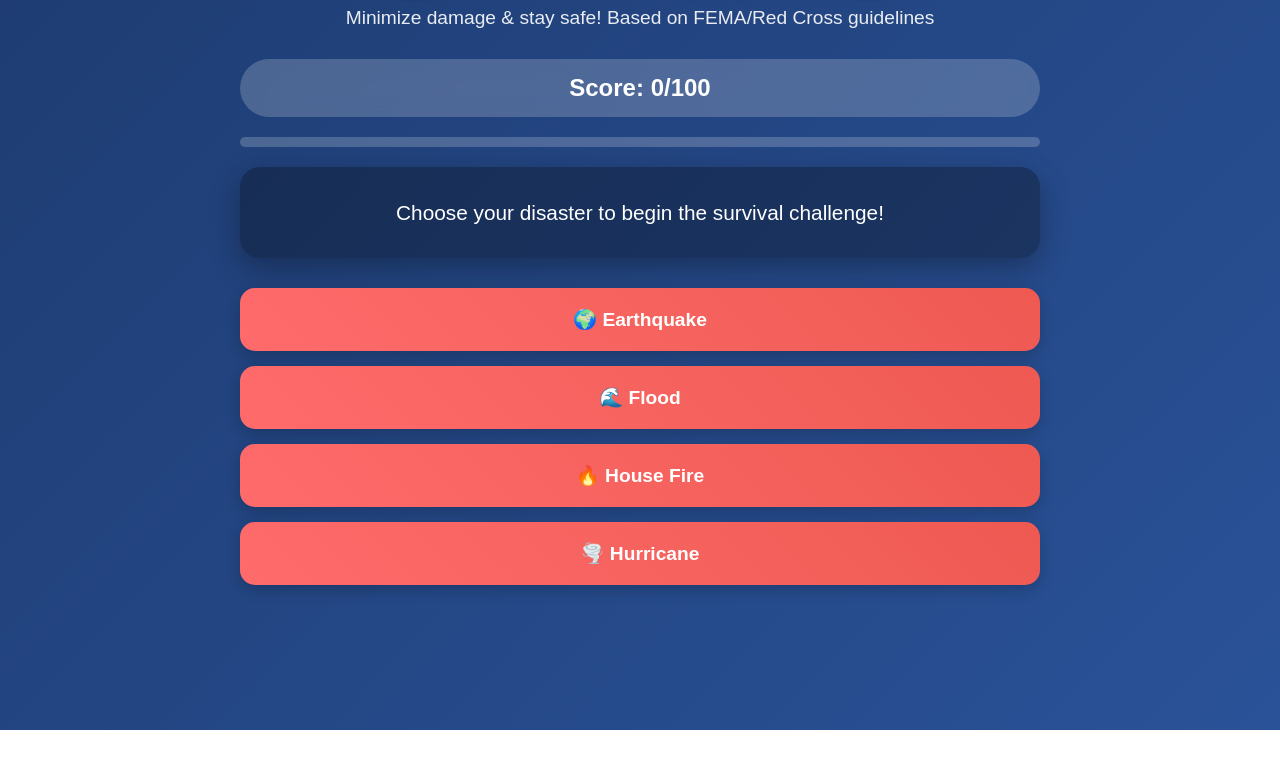
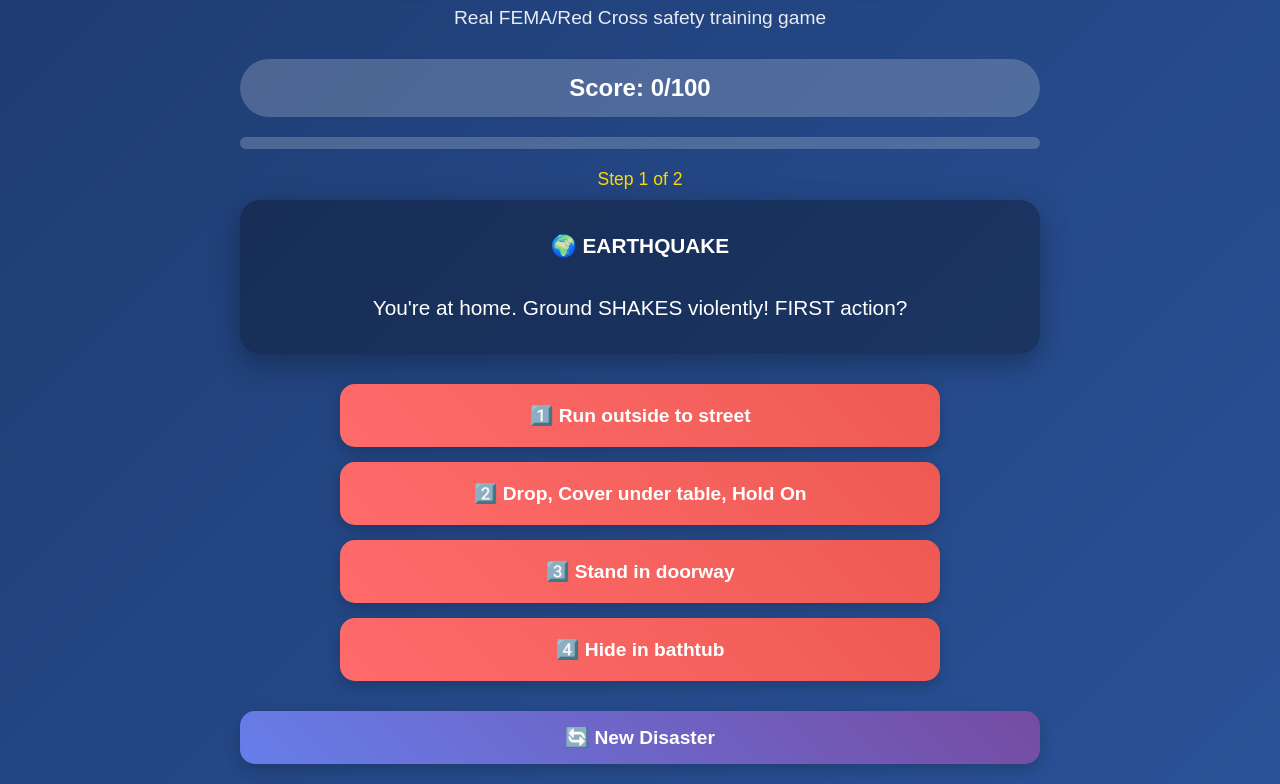
Before and after one commit to lynverai04-hub/disaster-prep-game.html, a plain HTML site: page index.html in a window 1280 px wide. Both pictures are taken after a click on the button "🌍 Earthquake". Shown: the part 70-854 px from the top of the page. Before the commit the page ends 800 px from the top, so only its background shows below. Drawn offline with Linux system fonts and the light colour scheme.

Commit message:
Update index.html

```diff
--- a/index.html
+++ b/index.html
@@ -3,7 +3,7 @@
 <head>
     <meta charset="UTF-8">
     <meta name="viewport" content="width=device-width, initial-scale=1.0">
-    <title>Disaster Prep Quest - Web Game</title>
+    <title>Disaster Prep Quest</title>
     <style>
         * { margin: 0; padding: 0; box-sizing: border-box; }
         body {
@@ -26,7 +26,6 @@
             font-size: 1.5em;
             font-weight: bold;
             margin-bottom: 20px;
-            backdrop-filter: blur(10px);
         }
         .scenario {
             background: rgba(0,0,0,0.3);
@@ -37,7 +36,7 @@
             line-height: 1.5;
             box-shadow: 0 10px 30px rgba(0,0,0,0.3);
         }
-        .choices { display: flex; flex-direction: column; gap: 15px; }
+        .choices { display: flex; flex-direction: column; gap: 15px; max-width: 600px; margin: 0 auto; }
         .choice-btn {
             background: linear-gradient(45deg, #ff6b6b, #ee5a52);
             color: white;
@@ -49,32 +48,39 @@
             transition: all 0.3s ease;
             font-weight: bold;
             box-shadow: 0 5px 15px rgba(0,0,0,0.2);
+            width: 100%;
         }
         .choice-btn:hover { transform: translateY(-3px); box-shadow: 0 8px 25px rgba(0,0,0,0.3); }
         .choice-btn:active { transform: translateY(0); }
+        .choice-btn:disabled {
+            opacity: 0.5;
+            cursor: not-allowed;
+            transform: none;
+        }
         .feedback {
             margin-top: 20px;
-            padding: 20px;
+            padding: 25px;
             border-radius: 15px;
-            font-size: 1.1em;
+            font-size: 1.2em;
             font-weight: bold;
-            min-height: 60px;
+            min-height: 80px;
+            display: none;
         }
-        .safe { background: rgba(46, 204, 113, 0.8); }
-        .risky { background: rgba(241, 196, 15, 0.8); }
-        .dangerous { background: rgba(231, 76, 60, 0.8); }
-        .hidden { display: none; }
+        .safe { background: rgba(46, 204, 113, 0.9); border: 3px solid #27ae60; }
+        .risky { background: rgba(241, 196, 15, 0.9); border: 3px solid #f39c12; }
+        .dangerous { background: rgba(231, 76, 60, 0.9); border: 3px solid #c0392b; }
+        .hidden { display: none !important; }
         .restart-btn {
             background: linear-gradient(45deg, #667eea, #764ba2);
-            margin-top: 20px;
+            margin-top: 30px;
             padding: 15px 40px;
             font-size: 1.2em;
         }
         .progress {
             width: 100%;
-            height: 10px;
+            height: 12px;
             background: rgba(255,255,255,0.2);
-            border-radius: 5px;
+            border-radius: 6px;
             margin: 20px 0;
             overflow: hidden;
         }
@@ -84,143 +90,216 @@
             width: 0%;
             transition: width 0.5s ease;
         }
-        @media (max-width: 600px) {
-            h1 { font-size: 2em; }
-            .scenario { font-size: 1.1em; padding: 20px; }
-            .choice-btn { padding: 15px 20px; font-size: 1.1em; }
-        }
+        .step-info { font-size: 1.1em; color: #ffd700; margin-bottom: 10px; }
     </style>
 </head>
 <body>
     <div class="container">
         <h1>🚨 Disaster Prep Quest 🚨</h1>
-        <p class="subtitle">Minimize damage & stay safe! Based on FEMA/Red Cross guidelines</p>
+        <p class="subtitle">Real FEMA/Red Cross safety training game</p>
 
         <div class="score">Score: <span id="score">0</span>/100</div>
         <div class="progress">
-            <div class="progress-bar" id="progress"></div>
+            <div class="progress-bar" id="progressBar"></div>
         </div>
+        <div class="step-info" id="stepInfo">Choose your disaster!</div>
 
         <!-- Start Screen -->
         <div id="startScreen">
             <div class="scenario">
-                Choose your disaster to begin the survival challenge!
+                <strong>Pick your disaster survival challenge!</strong><br><br>
+                Test your knowledge of REAL safety protocols.
             </div>
             <div class="choices">
-                <button class="choice-btn" onclick="startGame(0)">🌍 Earthquake</button>
-                <button class="choice-btn" onclick="startGame(1)">🌊 Flood</button>
-                <button class="choice-btn" onclick="startGame(2)">🔥 House Fire</button>
-                <button class="choice-btn" onclick="startGame(3)">🌪️ Hurricane</button>
+                <button class="choice-btn" onclick="loadDisaster(0)">🌍 Earthquake</button>
+                <button class="choice-btn" onclick="loadDisaster(1)">🌊 Flood</button>
+                <button class="choice-btn" onclick="loadDisaster(2)">🔥 House Fire</button>
+                <button class="choice-btn" onclick="loadDisaster(3)">🌪️ Hurricane</button>
             </div>
         </div>
 
         <!-- Game Screen -->
         <div id="gameScreen" class="hidden">
-            <div class="scenario" id="scenario"></div>
-            <div class="choices" id="choices"></div>
-            <div class="feedback hidden" id="feedback"></div>
-            <button class="choice-btn restart-btn" onclick="restartGame()" id="restartBtn" style="display:none;">🔄 Restart Disaster</button>
+            <div class="scenario" id="scenarioText"></div>
+            <div class="choices" id="choiceContainer"></div>
+            <div class="feedback" id="feedback"></div>
+            <button class="choice-btn restart-btn" onclick="restartGame()">🔄 New Disaster</button>
         </div>
     </div>
 
     <script>
-        let currentScore = 0;
-        let currentDisaster = -1;
-        let currentStep = 0;
-        let gameData = {
-            0: { // Earthquake
-                name: "Earthquake",
-                steps: [
-                    {
-                        text: "You're at home during a major earthquake. Ground shakes violently! FIRST action?",
-                        choices: [
-                            { text: "Run outside to the street.", correct: false, type: "dangerous", explanation: "❌ Falling debris outside is deadlier. Stay inside!" },
-                            { text: "Drop, Cover under sturdy furniture, Hold On until shaking stops.", correct: true, type: "safe", explanation: "✅ Perfect! 'Drop, Cover, Hold On' (FEMA/USGS) protects from falling objects." },
-                            { text: "Stand in a doorway.", correct: false, type: "risky", explanation: "⚠️ Old myth. Doorways aren't safer—cover under a table instead." },
-                            { text: "Hide in the bathtub.", correct: false, type: "risky", explanation: "⚠️ OK for aftershocks, but first: Drop, Cover, Hold On where you are." }
-                        ]
-                    },
-                    {
-                        text: "Shaking stops. Power's out, aftershocks coming. Next?",
-                        choices: [
-                            { text: "Check for injuries & gas leaks before anything.", correct: true, type: "safe", explanation: "✅ Yes! 'Stop, Drop, Roll' if on fire. Check gas (smell rotten eggs), water lines." },
-                            { text: "Open all windows immediately.", correct: false, type: "dangerous", explanation: "❌ Could spread gas if leaking. Check first!" },
-                            { text: "Go back to bed.", correct: false, type: "dangerous", explanation: "❌ Aftershocks can be as strong. Evacuate if unsafe." }
-                        ]
+        // FULL GAME DATA - All disasters ready!
+        const disasters = {
+            0: { name: "🌍 EARTHQUAKE", steps: [
+                {
+                    question: "You're at home. Ground SHAKES violently! FIRST action?",
+                    choices: [
+                        "1️⃣ Run outside to street",
+                        "2️⃣ Drop, Cover under table, Hold On",
+                        "3️⃣ Stand in doorway",
+                        "4️⃣ Hide in bathtub"
+                    ],
+                    correct: 1,
+                    feedback: {
+                        0: { type: "dangerous", text: "❌ DEADLY! Falling debris outside kills most. Stay inside!" },
+                        1: { type: "safe", text: "✅ PERFECT! FEMA: 'Drop, Cover, Hold On' saves lives!" },
+                        2: { type: "risky", text: "⚠️ Myth! Doorways aren't safe anymore." },
+                        3: { type: "risky", text: "⚠️ Bathtub good for aftershocks, not first shake." }
                     }
-                ]
-            },
-            1: { // Flood
-                name: "Flood",
-                steps: [ /* Add more data here */ ]
-            },
-            2: { // Fire
-                name: "House Fire",
-                steps: [ /* Add more data here */ ]
-            },
-            3: { // Hurricane
-                name: "Hurricane",
-                steps: [ /* Add more data here */ ]
-            }
+                },
+                {
+                    question: "Shaking stops. Aftershocks coming! Next?",
+                    choices: [
+                        "1️⃣ Check gas leaks/injuries first",
+                        "2️⃣ Open all windows immediately",
+                        "3️⃣ Go back to sleep"
+                    ],
+                    correct: 0,
+                    feedback: {
+                        0: { type: "safe", text: "✅ YES! Smell rotten eggs? Gas leak. Check people first!" },
+                        1: { type: "dangerous", text: "❌ NO! Could spread gas if leaking!" },
+                        2: { type: "dangerous", text: "❌ Aftershocks destroy weakened buildings!" }
+                    }
+                }
+            ]},
+            1: { name: "🌊 FLOOD", steps: [
+                {
+                    question: "Flash flood warning! 6 inches of moving water...?",
+                    choices: [
+                        "1️⃣ Drive through to get home",
+                        "2️⃣ Turn around, go higher ground",
+                        "3️⃣ Wait in car"
+                    ],
+                    correct: 1,
+                    feedback: {
+                        0: { type: "dangerous", text: "❌ 6in water = 2,000lb force! Cars swept away!" },
+                        1: { type: "safe", text: "✅ TURN AROUND! Never drive through floodwater (Red Cross)." },
+                        2: { type: "dangerous", text: "❌ Water rises fast. Get to HIGH GROUND!" }
+                    }
+                }
+            ]},
+            2: { name: "🔥 HOUSE FIRE", steps: [
+                {
+                    question: "Smoke alarm blares! You smell smoke. FIRST?",
+                    choices: [
+                        "1️⃣ Grab valuables",
+                        "2️⃣ Get low, test door with back of hand",
+                        "3️⃣ Run to windows"
+                    ],
+                    correct: 1,
+                    feedback: {
+                        0: { type: "dangerous", text: "❌ Seconds matter! Get out NOW!" },
+                        1: { type: "safe", text: "✅ YES! Stay low (smoke rises), feel door (hot=use window)." },
+                        2: { type: "risky", text: "⚠️ Windows are 2nd choice if door hot." }
+                    }
+                }
+            ]},
+            3: { name: "🌪️ HURRICANE", steps: [
+                {
+                    question: "Hurricane approaching! Best prep?",
+                    choices: [
+                        "1️⃣ Board up windows",
+                        "2️⃣ Fill bathtubs with water",
+                        "3️⃣ Evacuate beaches"
+                    ],
+                    correct: 2,
+                    feedback: {
+                        0: { type: "risky", text: "⚠️ Good, but water is critical too." },
+                        1: { type: "risky", text: "⚠️ Smart for flushing toilets post-power loss." },
+                        2: { type: "safe", text: "✅ PRIORITY #1! Storm surge kills most (FEMA)." }
+                    }
+                }
+            ]}
         };
 
-        function startGame(disasterId) {
-            currentDisaster = disasterId;
+        let currentDisasterId = -1;
+        let currentStep = 0;
+        let score = 0;
+
+        function loadDisaster(disasterId) {
+            currentDisasterId = disasterId;
             currentStep = 0;
-            currentScore = 0;
-            updateScore();
+            score = 0;
+            updateUI();
             document.getElementById('startScreen').classList.add('hidden');
             document.getElementById('gameScreen').classList.remove('hidden');
-            showStep();
+            showCurrentStep();
         }
 
-        function showStep() {
-            const step = gameData[currentDisaster].steps[currentStep];
-            document.getElementById('scenario').innerHTML = `🌍 <strong>${gameData[currentDisaster].name}</strong><br>${step.text}`;
+        function showCurrentStep() {
+            const disaster = disasters[currentDisasterId];
+            const step = disaster.steps[currentStep];
 
-            const choicesDiv = document.getElementById('choices');
-            choicesDiv.innerHTML = '';
-            step.choices.forEach((choice, index) => {
-                const btn = document.createElement('button');
-                btn.className = 'choice-btn';
-                btn.innerHTML = `${index + 1}. ${choice.text}`;
-                btn.onclick = () => selectChoice(index, choice);
-                choicesDiv.appendChild(btn);
+            document.getElementById('scenarioText').innerHTML =
+                `<strong>${disaster.name}</strong><br><br>${step.question}`;
+
+            const container = document.getElementById('choiceContainer');
+            container.innerHTML = '';
+
+            step.choices.forEach((choiceText, index) => {
+                const button = document.createElement('button');
+                button.className = 'choice-btn';
+                button.textContent = choiceText;
+                button.onclick = () => handleChoice(index, step);
+                container.appendChild(button);
             });
 
-            document.getElementById('feedback').classList.add('hidden');
-            document.getElementById('restartBtn').style.display = 'none';
+            document.getElementById('feedback').style.display = 'none';
+            document.querySelectorAll('.choice-btn').forEach(btn => btn.disabled = false);
+
+            document.getElementById('stepInfo').textContent =
+                `Step ${currentStep + 1} of ${disaster.steps.length}`;
         }
 
-        function selectChoice(index, choice) {
-            const feedback = document.getElementById('feedback');
-            feedback.innerHTML = choice.explanation;
-            feedback.className = `feedback ${choice.type}`;
-            feedback.classList.remove('hidden');
+        function handleChoice(choiceIndex, step) {
+            // Disable all buttons
+            document.querySelectorAll('.choice-btn').forEach(btn => btn.disabled = true);
 
-            if (choice.correct) currentScore += 10;
-            else if (choice.type === 'risky') currentScore += 5;
+            const feedback = step.feedback[choiceIndex];
+            const feedbackEl = document.getElementById('feedback');
 
-            updateScore();
+            feedbackEl.textContent = feedback.text;
+            feedbackEl.className = `feedback ${feedback.type}`;
+            feedbackEl.style.display = 'block';
 
-            currentStep++;
-            if (currentStep >= gameData[currentDisaster].steps.length) {
-                feedback.innerHTML += `<br><br>🎉 Disaster Complete! Final Score: ${currentScore}/100`;
-                document.getElementById('restartBtn').style.display = 'inline-block';
-            } else {
-                setTimeout(showStep, 3000);
+            // Update score
+            if (choiceIndex === step.correct) {
+                score += 10;
+            } else if (feedback.type === 'risky') {
+                score += 5;
             }
+
+            updateUI();
+
+            // Next step or end
+            setTimeout(() => {
+                currentStep++;
+                const disaster = disasters[currentDisasterId];
+                if (currentStep >= disaster.steps.length) {
+                    showGameComplete();
+                } else {
+                    showCurrentStep();
+                }
+            }, 3000);
         }
 
-        function updateScore() {
-            document.getElementById('score').textContent = currentScore;
-            const progress = (currentScore / 100) * 100;
-            document.getElementById('progress').querySelector('.progress-bar').style.width = progress + '%';
+        function showGameComplete() {
+            document.getElementById('scenarioText').innerHTML =
+                `🎉 <strong>${disasters[currentDisasterId].name} COMPLETE!</strong><br><br>Final Score: ${score}/100`;
+            document.getElementById('choiceContainer').innerHTML = '';
+            document.getElementById('stepInfo').textContent = 'Mission Accomplished! 👏';
+        }
+
+        function updateUI() {
+            document.getElementById('score').textContent = score;
+            const progress = Math.min((score / 100) * 100, 100);
+            document.getElementById('progressBar').style.width = progress + '%';
         }
 
         function restartGame() {
             document.getElementById('gameScreen').classList.add('hidden');
             document.getElementById('startScreen').classList.remove('hidden');
+            document.getElementById('stepInfo').textContent = 'Choose your disaster!';
         }
     </script>
 </body>
```
